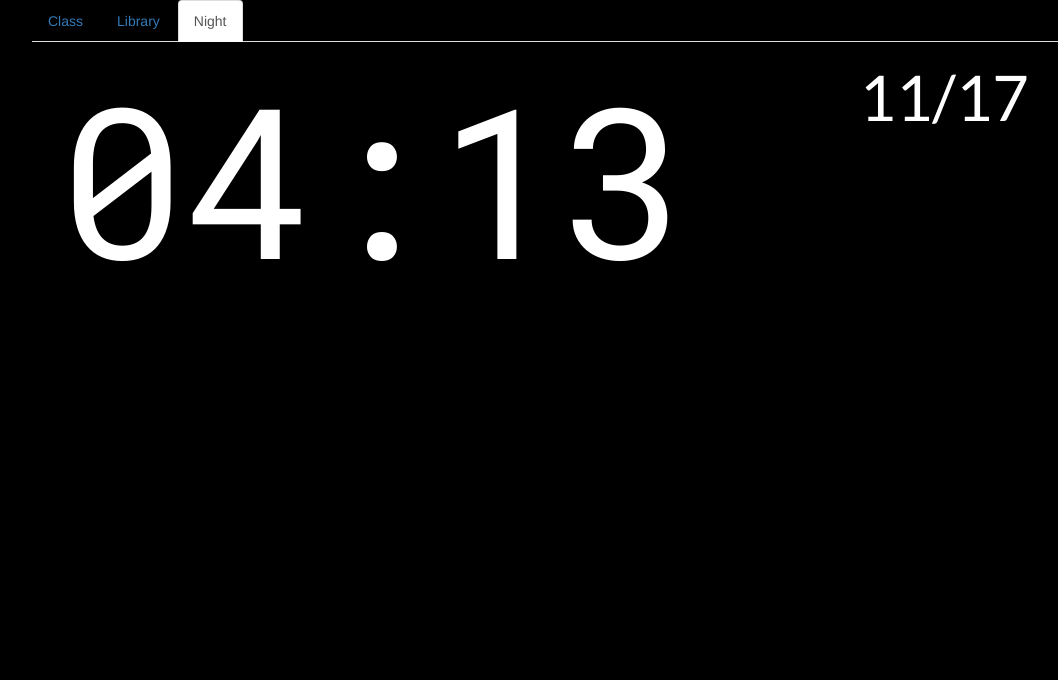
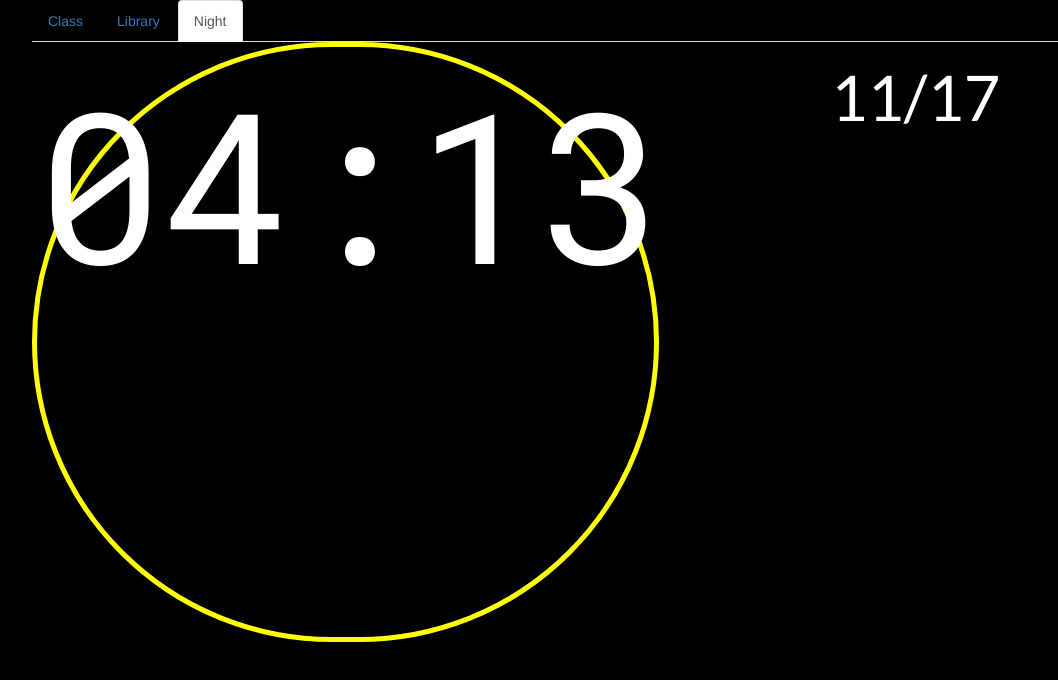
Before and after one commit to hinsonan/SmartClock, a plain HTML site: page NightMode.html in a window 1280 px wide. Shown: the whole page, without its empty margins (38-1096 px from the left). Drawn offline with nearby package versions, Linux system fonts and the light colour scheme; no server answers.

Commit message:
Night mode circle
changing the divs

```diff
--- a/style.css
+++ b/style.css
@@ -58,9 +58,12 @@ h3{
     background-color: black;
     color: white;
 }
-.nightTimeCirlce{
+.nightTimeCircle{
     border: 5px solid yellow;
-
+    width: 55%;
+    border-radius: 1000px;
+    height: 600px;
+    float: left;
 }
 .nightTime{
 
```
